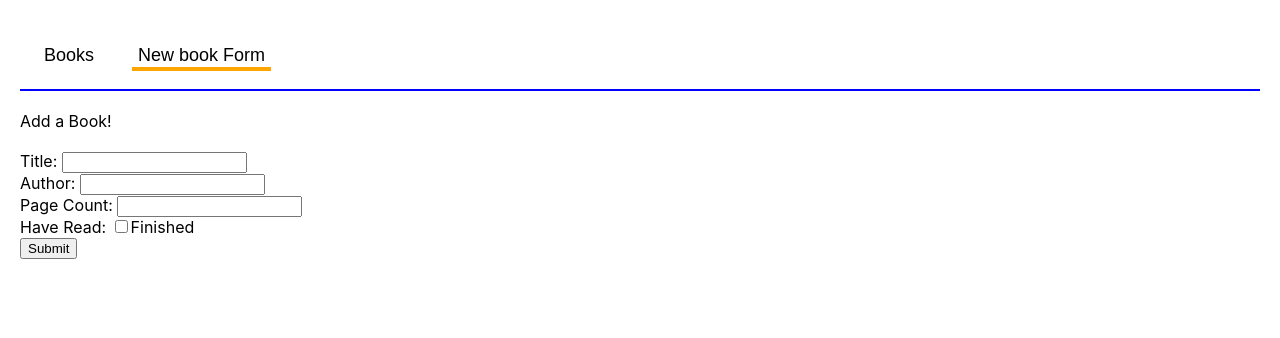
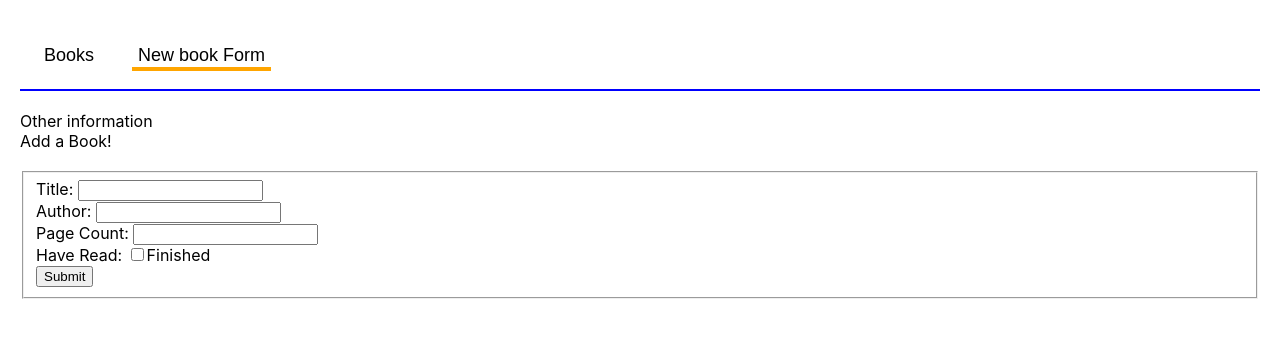
Before and after one commit to ymeynot45/library_with_react, a React (Create React App) app: page / in a window 1280 px wide. Both pictures are taken after a click on the button "New book Form". Shown: the top 338 px of the page. Built offline with nearby package versions, Linux system fonts and the light colour scheme.

Commit message:
a save state to perserve the conditions of the app before I try this new tutorial to move the form data.

```diff
--- a/src/AddBookPage.js
+++ b/src/AddBookPage.js
@@ -4,9 +4,9 @@ import "./AddBookPage.css";
 import insertBookForm from "./BookForm.js"
 
 
-function AddBookPage(){
+function AddBookPage(dataRetrieval){
   return(
-    insertBookForm()
+    insertBookForm(dataRetrieval)
   )
 };
 
--- a/src/App.js
+++ b/src/App.js
@@ -86,18 +86,20 @@ const App = () => {
       setLibrary(newLibrary);
     }
 
-    const addBookToLibrary = () => {
+    const addBookToLibrary = (dataRetrieval) => {
       console.log("ADDBOOK ", library)
       // alert("ADDBOOK");
       return
     }
+
+    const dataRetrieval = () => {}
 
   switch (tab){
     default:
     case 'library':
       return <LibraryPage showLibrary={library} tog={tog} reducer={reducer}/>  //FLAG
     case 'NewBookForm':
-      return <AddBookPage onAddBook={library} addBook={addBookToLibrary}/>
+      return <AddBookPage onAddBook={library} addBook={addBookToLibrary} dataRetrieval={dataRetrieval}/>
   }
 }
 
--- a/src/BookForm.js
+++ b/src/BookForm.js
@@ -56,11 +56,16 @@ import React from "react";
 //     </label>
 // </form>
 
-function insertBookForm(){
+function insertBookForm(dataRetrieval){
   //insert constants
   return(
+    <div>
+      <div>
+        Other information
+      </div>
       <div> Add a Book!
         <form action='' method='post' id='newBookForm'/><br></br>
+          <fieldset>
             <label>Title: </label>
             <input type='text' id='newTitle' name='title'/><br></br>
             <label>Author: </label>
@@ -70,6 +75,8 @@ function insertBookForm(){
             <label>Have Read: </label>
             <input id='haveReadFalse' name='haveRead' type='checkbox' value='true'/><label for='haveReadRadioFalse'>Finished</label><br></br>
             <input type='submit' id='newBookSubmitButton' name='newBookSubmit' value='Submit'/>
+          </fieldset>
+      </div>
     </div>
   );
 }
```
Lines whose indentation alone changed are shown as unchanged.
